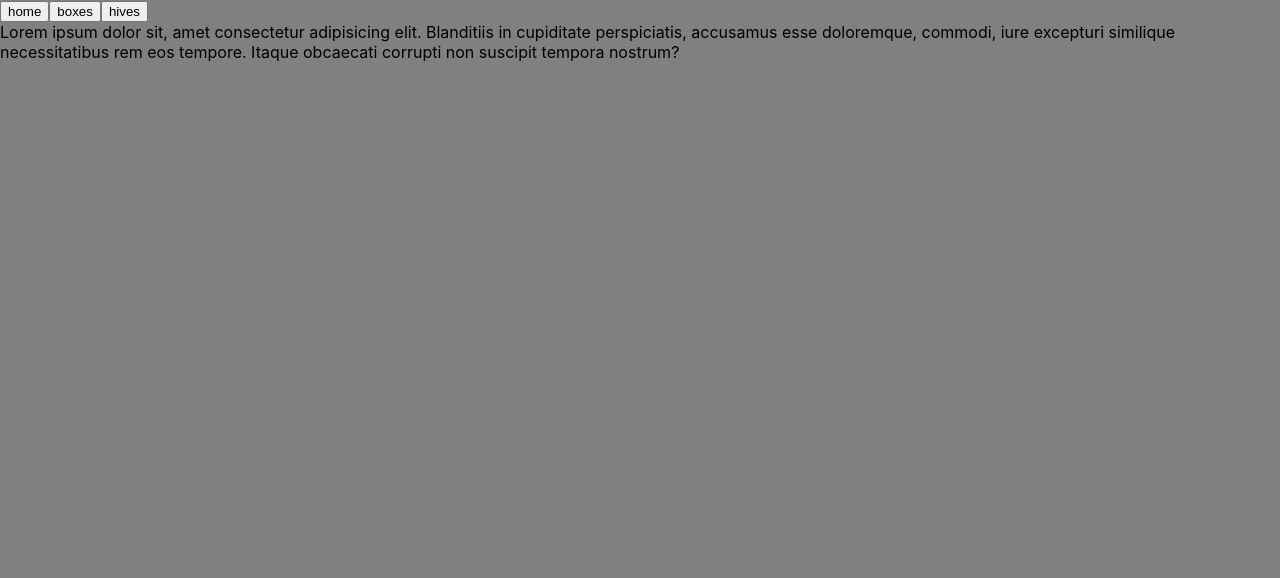
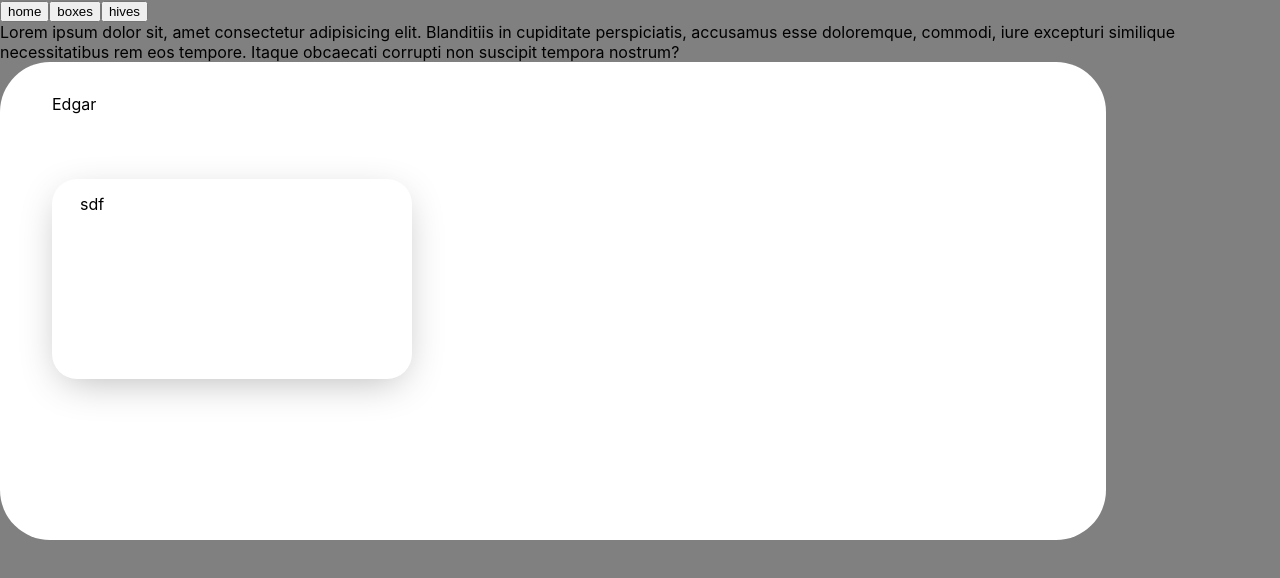
Before and after one commit to robertocandales/boxbee, a React (Create React App) app: page /boxes in a window 1280 px wide. Shown: the top 578 px of the page. Built offline with nearby package versions, Linux system fonts and the light colour scheme.

Commit message:
start charts

```diff
--- a/src/screens/boxes/index.js
+++ b/src/screens/boxes/index.js
@@ -1,14 +1,19 @@
 import React from 'react';
+import { WrapperCard, InnerCard } from './styles';
 
 const Boxes = () => {
-  return (
-    <div>
-      {' '}
+    return (
+        <div>
+
+            {' '}
       Lorem ipsum dolor sit, amet consectetur adipisicing elit. Blanditiis in cupiditate
       perspiciatis, accusamus esse doloremque, commodi, iure excepturi similique necessitatibus rem
       eos tempore. Itaque obcaecati corrupti non suscipit tempora nostrum?{' '}
-    </div>
-  );
+            <WrapperCard>Edgar
+                <InnerCard> sdf</InnerCard>
+            </WrapperCard>
+        </div>
+    );
 };
 
 export default Boxes;
--- /dev/null
+++ b/src/screens/boxes/styles.js
@@ -0,0 +1,19 @@
+import styled from 'styled-components';
+
+export const WrapperCard = styled.div`
+  width: 80%;
+  height: 80%vh;
+  padding: 32px 30px 129px 52px;
+  border-radius: 50px;
+  background-color: #ffffff;
+`;
+
+export const InnerCard = styled.div`
+  width: 30%;
+  height: 50%;
+  margin: 65px 36px 32px 0;
+  padding: 15px 25px 165px 28px;
+  border-radius: 25px;
+  box-shadow: 0 10px 40px -10px rgba(0, 0, 0, 0.3);
+  background-color: #ffffff;
+`;
```
